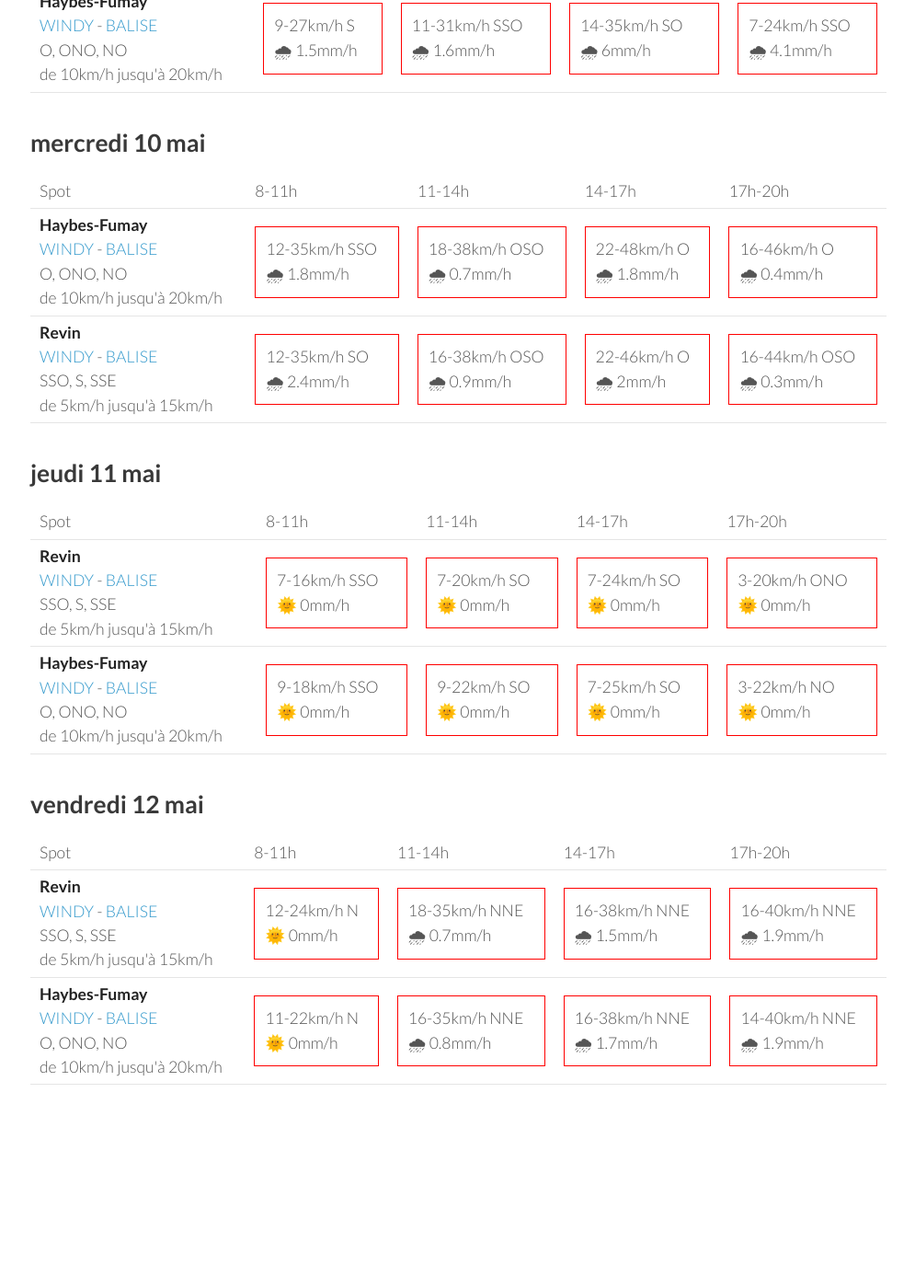
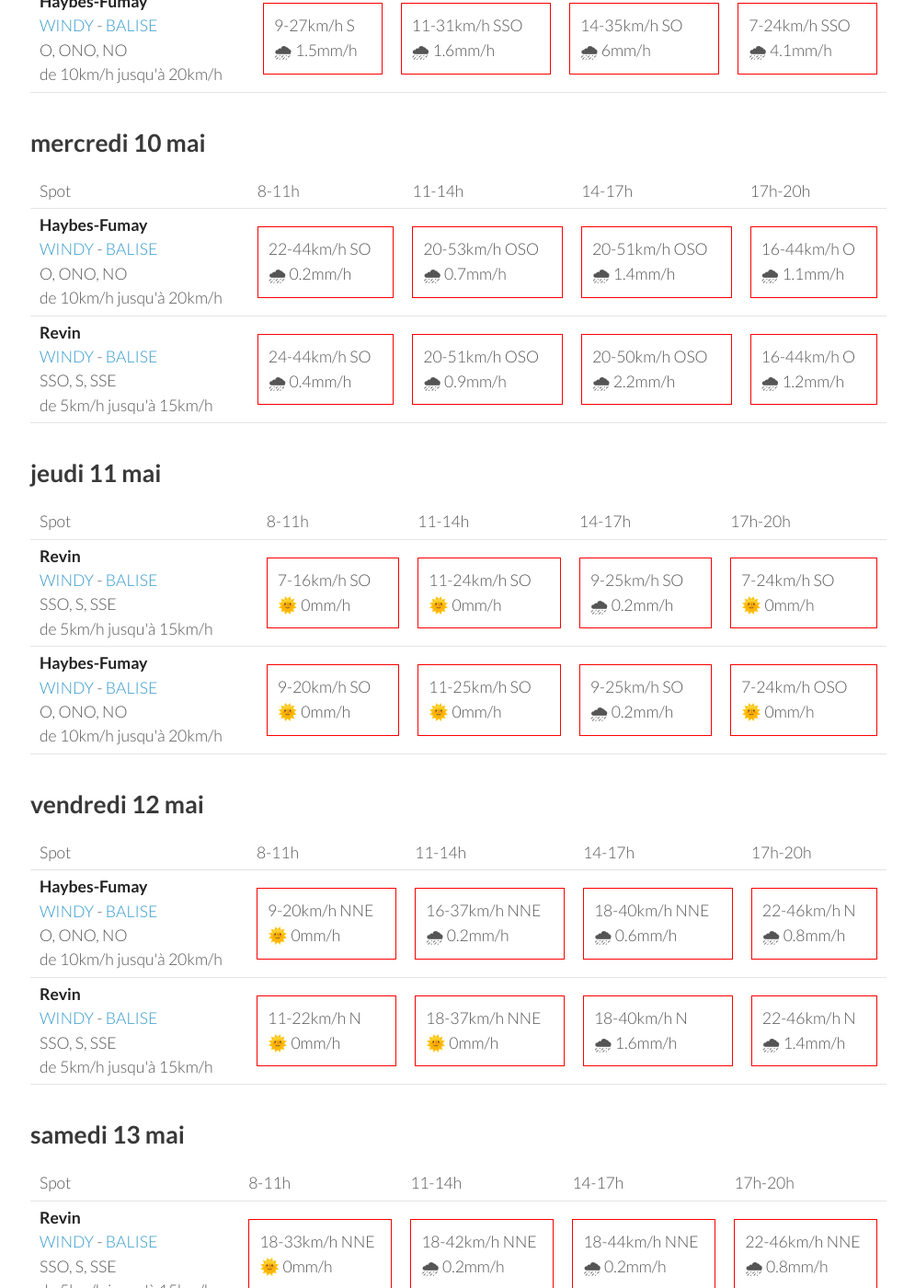
Before and after one commit to parapente-dans-le-nord/parapente-dans-le-nord.github.io, a Jekyll site: the page built from ardennes.markdown, in a window 1280 px wide and 1400 px high, scrolled down 859 px. Shown: the whole window at 92% size, without its empty margins (25-1020 px from the left). Built offline with Jekyll 4.4.1, drawn with Linux system fonts in a browser that asks for light colours; before the commit the page ends 2166 px from its top, so only the background shows below that; some of the changed text lies outside the part shown.

Commit message:
update index.markdown

```diff
--- a/ardennes.markdown
+++ b/ardennes.markdown
@@ -96,20 +96,20 @@ page mise à jour le lundi 08 mai 06:10
 <tr>
         <td><strong>Haybes-Fumay</strong><br><a href="https://windy.com/49.998/4.715?49.913,4.738,10">WINDY</a> - <span class=""><a href="http://www.balisemeteo.com/balise.php?idBalise=104">BALISE</a> </span><br> <span class="vent-favorable">O, ONO, NO</span><br><span class="force-vent">de 10km/h jusqu'à 20km/h</span> </td>
 
-            <td><div class="not-flyable"><p>12-35km/h SSO</p><p>🌧 1.8mm/h</p></div></td>
-            <td><div class="not-flyable"><p>18-38km/h OSO</p><p>🌧 0.7mm/h</p></div></td>
-            <td><div class="not-flyable"><p>22-48km/h O</p><p>🌧 1.8mm/h</p></div></td>
-            <td><div class="not-flyable"><p>16-46km/h O</p><p>🌧 0.4mm/h</p></div></td>
+            <td><div class="not-flyable"><p>22-44km/h SO</p><p>🌧 0.2mm/h</p></div></td>
+            <td><div class="not-flyable"><p>20-53km/h OSO</p><p>🌧 0.7mm/h</p></div></td>
+            <td><div class="not-flyable"><p>20-51km/h OSO</p><p>🌧 1.4mm/h</p></div></td>
+            <td><div class="not-flyable"><p>16-44km/h O</p><p>🌧 1.1mm/h</p></div></td>
 
 
     </tr>
 <tr>
         <td><strong>Revin</strong><br><a href="https://windy.com/49.948/4.625?49.543,4.625,8">WINDY</a> - <span class=""><a href="http://www.balisemeteo.com/balise.php?idBalise=5019">BALISE</a> </span><br> <span class="vent-favorable">SSO, S, SSE</span><br><span class="force-vent">de 5km/h jusqu'à 15km/h</span> </td>
 
-            <td><div class="not-flyable"><p>12-35km/h SO</p><p>🌧 2.4mm/h</p></div></td>
-            <td><div class="not-flyable"><p>16-38km/h OSO</p><p>🌧 0.9mm/h</p></div></td>
-            <td><div class="not-flyable"><p>22-46km/h O</p><p>🌧 2mm/h</p></div></td>
-            <td><div class="not-flyable"><p>16-44km/h OSO</p><p>🌧 0.3mm/h</p></div></td>
+            <td><div class="not-flyable"><p>24-44km/h SO</p><p>🌧 0.4mm/h</p></div></td>
+            <td><div class="not-flyable"><p>20-51km/h OSO</p><p>🌧 0.9mm/h</p></div></td>
+            <td><div class="not-flyable"><p>20-50km/h OSO</p><p>🌧 2.2mm/h</p></div></td>
+            <td><div class="not-flyable"><p>16-44km/h O</p><p>🌧 1.2mm/h</p></div></td>
 
 
     </tr>
@@ -132,20 +132,20 @@ page mise à jour le lundi 08 mai 06:10
 <tr>
         <td><strong>Revin</strong><br><a href="https://windy.com/49.948/4.625?49.543,4.625,8">WINDY</a> - <span class=""><a href="http://www.balisemeteo.com/balise.php?idBalise=5019">BALISE</a> </span><br> <span class="vent-favorable">SSO, S, SSE</span><br><span class="force-vent">de 5km/h jusqu'à 15km/h</span> </td>
 
-            <td><div class="not-flyable"><p>7-16km/h SSO</p><p>🌞 0mm/h</p></div></td>
-            <td><div class="not-flyable"><p>7-20km/h SO</p><p>🌞 0mm/h</p></div></td>
+            <td><div class="not-flyable"><p>7-16km/h SO</p><p>🌞 0mm/h</p></div></td>
+            <td><div class="not-flyable"><p>11-24km/h SO</p><p>🌞 0mm/h</p></div></td>
+            <td><div class="not-flyable"><p>9-25km/h SO</p><p>🌧 0.2mm/h</p></div></td>
             <td><div class="not-flyable"><p>7-24km/h SO</p><p>🌞 0mm/h</p></div></td>
-            <td><div class="not-flyable"><p>3-20km/h ONO</p><p>🌞 0mm/h</p></div></td>
 
 
     </tr>
 <tr>
         <td><strong>Haybes-Fumay</strong><br><a href="https://windy.com/49.998/4.715?49.913,4.738,10">WINDY</a> - <span class=""><a href="http://www.balisemeteo.com/balise.php?idBalise=104">BALISE</a> </span><br> <span class="vent-favorable">O, ONO, NO</span><br><span class="force-vent">de 10km/h jusqu'à 20km/h</span> </td>
 
-            <td><div class="not-flyable"><p>9-18km/h SSO</p><p>🌞 0mm/h</p></div></td>
-            <td><div class="not-flyable"><p>9-22km/h SO</p><p>🌞 0mm/h</p></div></td>
-            <td><div class="not-flyable"><p>7-25km/h SO</p><p>🌞 0mm/h</p></div></td>
-            <td><div class="not-flyable"><p>3-22km/h NO</p><p>🌞 0mm/h</p></div></td>
+            <td><div class="not-flyable"><p>9-20km/h SO</p><p>🌞 0mm/h</p></div></td>
+            <td><div class="not-flyable"><p>11-25km/h SO</p><p>🌞 0mm/h</p></div></td>
+            <td><div class="not-flyable"><p>9-25km/h SO</p><p>🌧 0.2mm/h</p></div></td>
+            <td><div class="not-flyable"><p>7-24km/h OSO</p><p>🌞 0mm/h</p></div></td>
 
 
     </tr>
@@ -166,22 +166,22 @@ page mise à jour le lundi 08 mai 06:10
       <td>17h-20h</td>
     </tr>
 <tr>
-        <td><strong>Revin</strong><br><a href="https://windy.com/49.948/4.625?49.543,4.625,8">WINDY</a> - <span class=""><a href="http://www.balisemeteo.com/balise.php?idBalise=5019">BALISE</a> </span><br> <span class="vent-favorable">SSO, S, SSE</span><br><span class="force-vent">de 5km/h jusqu'à 15km/h</span> </td>
+        <td><strong>Haybes-Fumay</strong><br><a href="https://windy.com/49.998/4.715?49.913,4.738,10">WINDY</a> - <span class=""><a href="http://www.balisemeteo.com/balise.php?idBalise=104">BALISE</a> </span><br> <span class="vent-favorable">O, ONO, NO</span><br><span class="force-vent">de 10km/h jusqu'à 20km/h</span> </td>
 
-            <td><div class="not-flyable"><p>12-24km/h N</p><p>🌞 0mm/h</p></div></td>
-            <td><div class="not-flyable"><p>18-35km/h NNE</p><p>🌧 0.7mm/h</p></div></td>
-            <td><div class="not-flyable"><p>16-38km/h NNE</p><p>🌧 1.5mm/h</p></div></td>
-            <td><div class="not-flyable"><p>16-40km/h NNE</p><p>🌧 1.9mm/h</p></div></td>
+            <td><div class="not-flyable"><p>9-20km/h NNE</p><p>🌞 0mm/h</p></div></td>
+            <td><div class="not-flyable"><p>16-37km/h NNE</p><p>🌧 0.2mm/h</p></div></td>
+            <td><div class="not-flyable"><p>18-40km/h NNE</p><p>🌧 0.6mm/h</p></div></td>
+            <td><div class="not-flyable"><p>22-46km/h N</p><p>🌧 0.8mm/h</p></div></td>
 
 
     </tr>
 <tr>
-        <td><strong>Haybes-Fumay</strong><br><a href="https://windy.com/49.998/4.715?49.913,4.738,10">WINDY</a> - <span class=""><a href="http://www.balisemeteo.com/balise.php?idBalise=104">BALISE</a> </span><br> <span class="vent-favorable">O, ONO, NO</span><br><span class="force-vent">de 10km/h jusqu'à 20km/h</span> </td>
+        <td><strong>Revin</strong><br><a href="https://windy.com/49.948/4.625?49.543,4.625,8">WINDY</a> - <span class=""><a href="http://www.balisemeteo.com/balise.php?idBalise=5019">BALISE</a> </span><br> <span class="vent-favorable">SSO, S, SSE</span><br><span class="force-vent">de 5km/h jusqu'à 15km/h</span> </td>
 
             <td><div class="not-flyable"><p>11-22km/h N</p><p>🌞 0mm/h</p></div></td>
-            <td><div class="not-flyable"><p>16-35km/h NNE</p><p>🌧 0.8mm/h</p></div></td>
-            <td><div class="not-flyable"><p>16-38km/h NNE</p><p>🌧 1.7mm/h</p></div></td>
-            <td><div class="not-flyable"><p>14-40km/h NNE</p><p>🌧 1.9mm/h</p></div></td>
+            <td><div class="not-flyable"><p>18-37km/h NNE</p><p>🌞 0mm/h</p></div></td>
+            <td><div class="not-flyable"><p>18-40km/h N</p><p>🌧 1.6mm/h</p></div></td>
+            <td><div class="not-flyable"><p>22-46km/h N</p><p>🌧 1.4mm/h</p></div></td>
 
 
     </tr>
@@ -189,3 +189,39 @@ page mise à jour le lundi 08 mai 06:10
 </tbody>
 </table>
 {:/}
+## samedi 13 mai
+
+{::nomarkdown}
+<table>
+  <tbody>
+    <tr>
+      <td>Spot</td>
+      <td>8-11h</td>
+      <td>11-14h</td>
+      <td>14-17h</td>
+      <td>17h-20h</td>
+    </tr>
+<tr>
+        <td><strong>Revin</strong><br><a href="https://windy.com/49.948/4.625?49.543,4.625,8">WINDY</a> - <span class=""><a href="http://www.balisemeteo.com/balise.php?idBalise=5019">BALISE</a> </span><br> <span class="vent-favorable">SSO, S, SSE</span><br><span class="force-vent">de 5km/h jusqu'à 15km/h</span> </td>
+
+            <td><div class="not-flyable"><p>18-33km/h NNE</p><p>🌞 0mm/h</p></div></td>
+            <td><div class="not-flyable"><p>18-42km/h NNE</p><p>🌧 0.2mm/h</p></div></td>
+            <td><div class="not-flyable"><p>18-44km/h NNE</p><p>🌧 0.2mm/h</p></div></td>
+            <td><div class="not-flyable"><p>22-46km/h NNE</p><p>🌧 0.8mm/h</p></div></td>
+
+
+    </tr>
+<tr>
+        <td><strong>Haybes-Fumay</strong><br><a href="https://windy.com/49.998/4.715?49.913,4.738,10">WINDY</a> - <span class=""><a href="http://www.balisemeteo.com/balise.php?idBalise=104">BALISE</a> </span><br> <span class="vent-favorable">O, ONO, NO</span><br><span class="force-vent">de 10km/h jusqu'à 20km/h</span> </td>
+
+            <td><div class="not-flyable"><p>16-33km/h NNE</p><p>🌞 0mm/h</p></div></td>
+            <td><div class="not-flyable"><p>18-40km/h NNE</p><p>🌧 0.2mm/h</p></div></td>
+            <td><div class="not-flyable"><p>18-44km/h NNE</p><p>🌧 0.2mm/h</p></div></td>
+            <td><div class="not-flyable"><p>22-46km/h NNE</p><p>🌧 0.8mm/h</p></div></td>
+
+
+    </tr>
+
+</tbody>
+</table>
+{:/}
```
Also changed, not shown: other parts of ardennes.markdown (+1 -1 lines).
